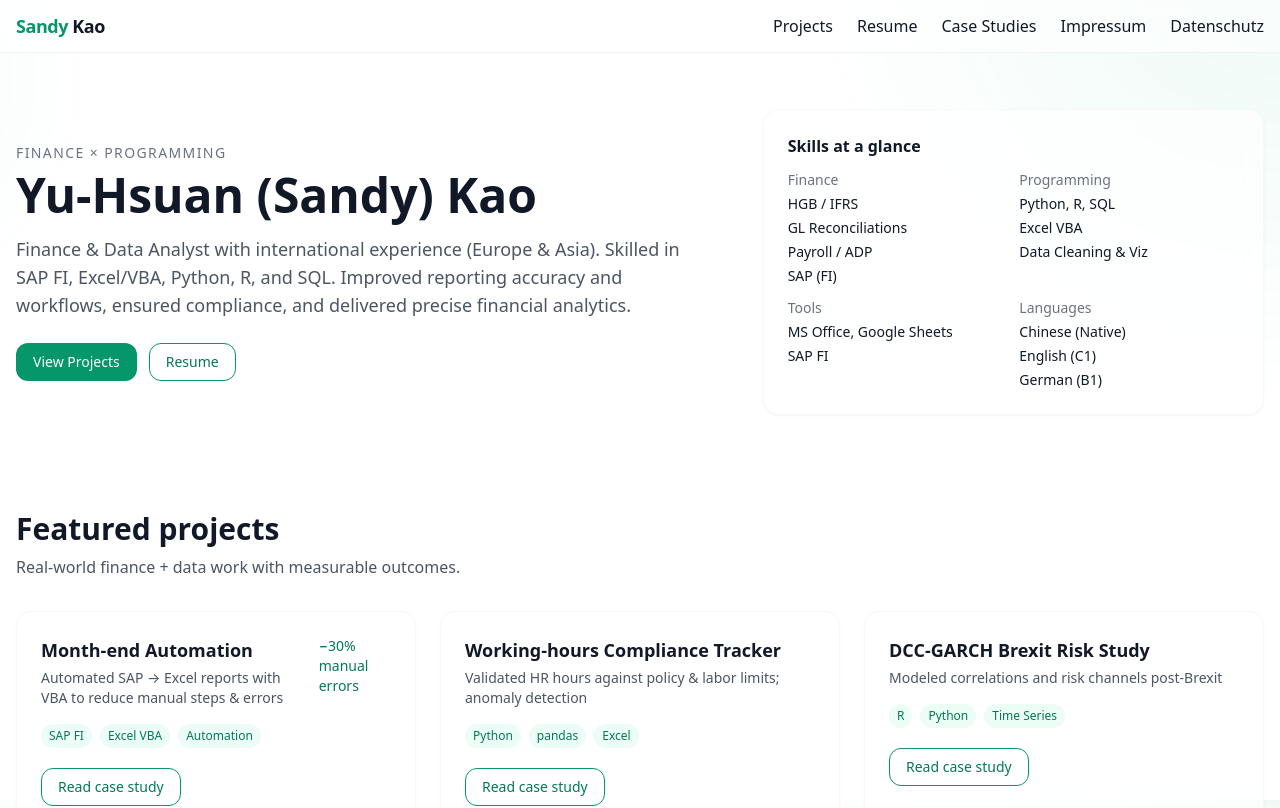
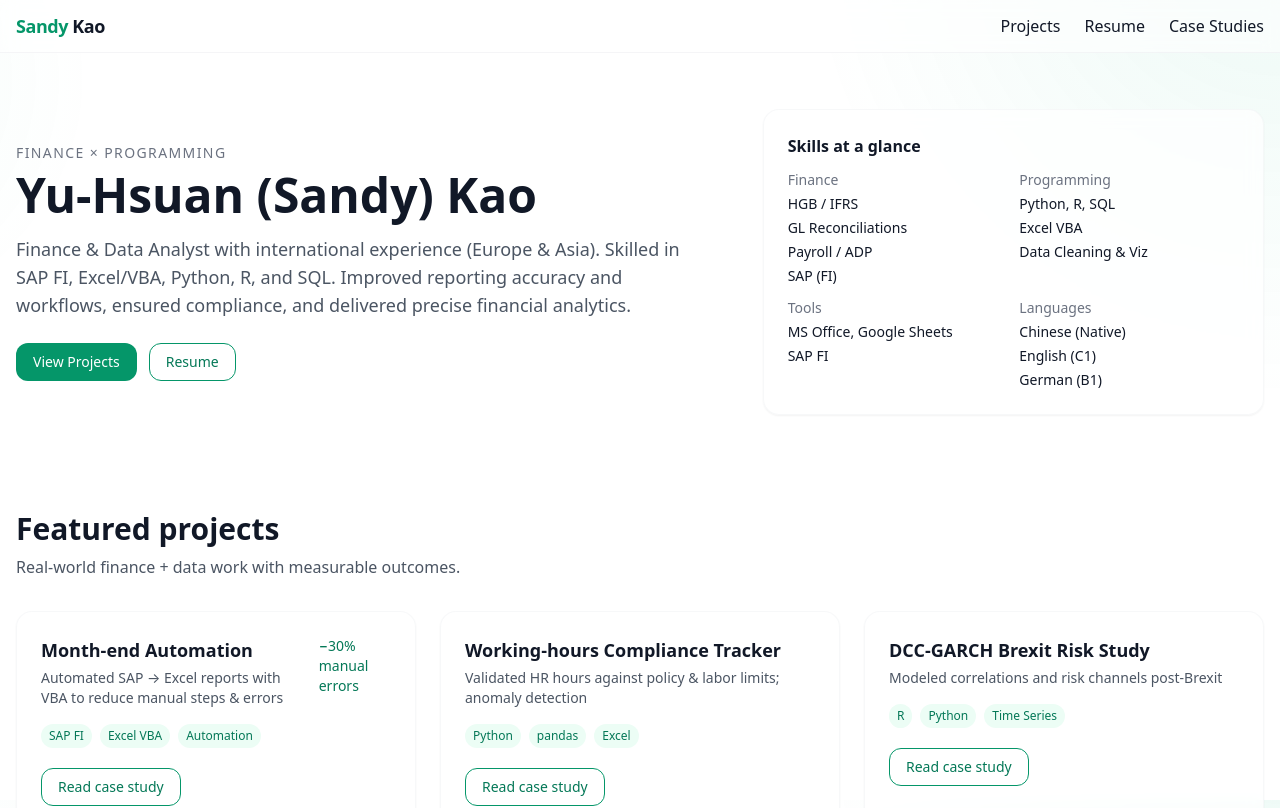
Before and after one commit to SandyKao0301/SandyKao, a Next.js app: page / in a window 1280 px wide. Shown: the top 808 px of the page. Built offline with nearby package versions, Linux system fonts and the light colour scheme.

Commit message:
Update Header.tsx

```diff
--- a/components/Header.tsx
+++ b/components/Header.tsx
@@ -29,8 +29,6 @@ function NavLinks() {
       <Link href="/#projects" className="fancy-underline">Projects</Link>
       <Link href="/resume" className="fancy-underline">Resume</Link>
       <Link href="/projects" className="fancy-underline">Case Studies</Link>
-      <Link href="/legal/impressum" className="fancy-underline">Impressum</Link>
-      <Link href="/legal/datenschutz" className="fancy-underline">Datenschutz</Link>
     </>
   );
 }
```
